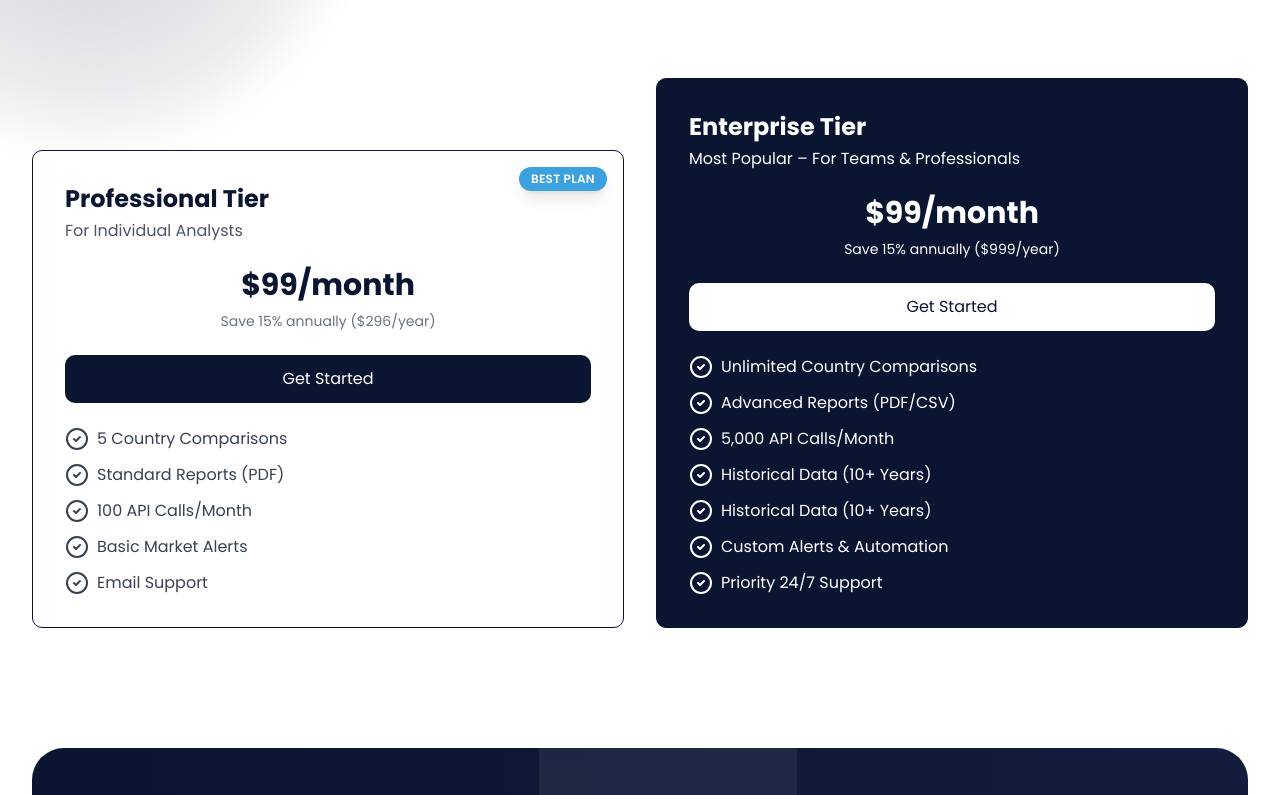
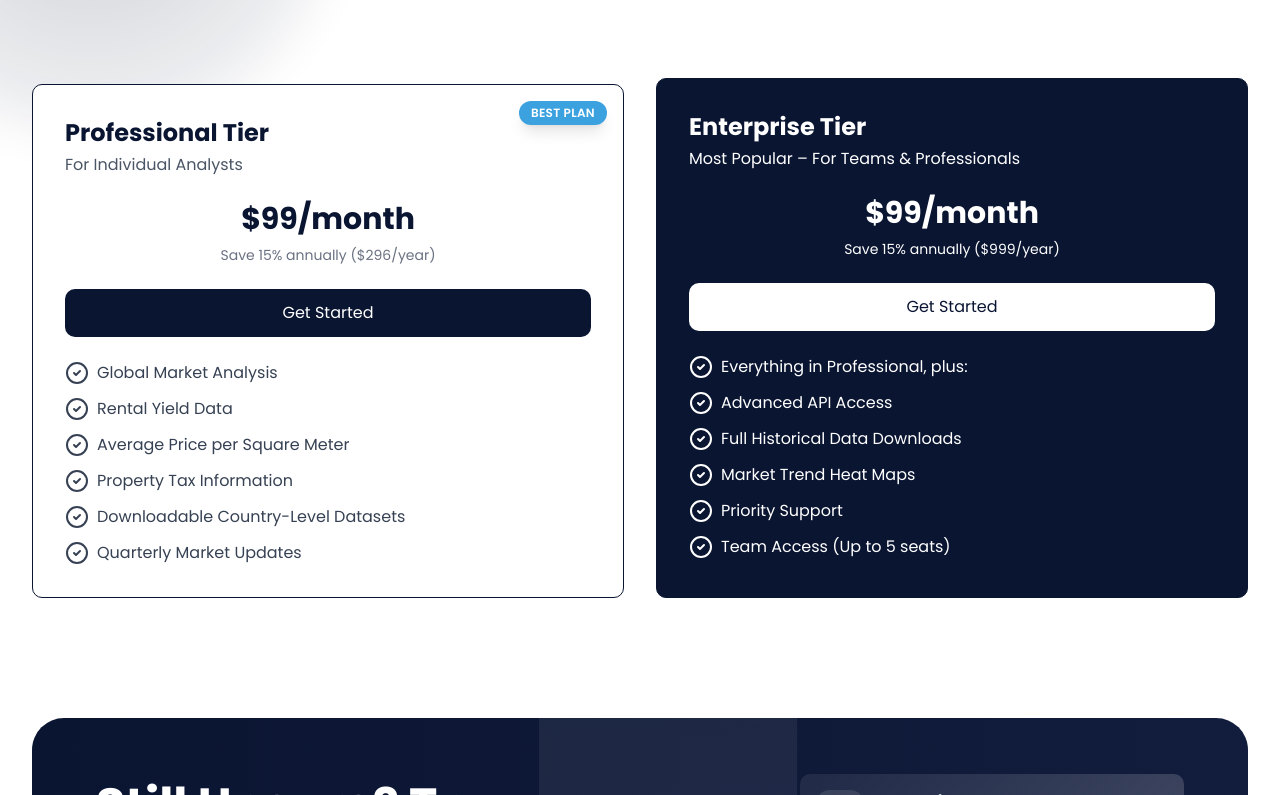
Before and after one commit to mubashirbappi5/EstateAtlas, a Next.js app: page /pricing in a window 1280 px wide. Shown: the part 526-1321 px from the top of the page. Built offline with nearby package versions, Linux system fonts and the light colour scheme.

Commit message:
update register form

```diff
--- a/src/components/Auth/RegisterForm.tsx
+++ b/src/app/auth/subscribe/page.tsx
@@ -2,7 +2,7 @@
 
 import Image from 'next/image';
 import { useState } from 'react';
-import logo from '../../../public/logo.png';
+import logo from '../../../../public/logo.png';
 export default function RegisterForm() {
   const [formData, setFormData] = useState({
     first_name: '',
@@ -58,7 +58,8 @@ export default function RegisterForm() {
   };
 
   return (
-    <div className="w-full max-w-2xl mx-auto border overflow-hidden bg-white rounded-lg shadow-md dark:bg-gray-800">
+    <div className="flex items-center justify-center min-h-screen bg-gray-100 dark:bg-gray-900">
+        <div className="w-full max-w-2xl  mx-auto border overflow-hidden bg-white rounded-lg shadow-md dark:bg-gray-800">
       <div className="px-12 py-10">
         <div className="flex my-4 justify-center mx-auto">
           <Image className="w-auto h-7 sm:h-8" src={logo} alt="Logo" />
@@ -142,5 +143,6 @@ export default function RegisterForm() {
         <a href="login" className="text-sm font-bold text-blue-500 dark:text-blue-400 hover:underline">Login</a>
       </div>
     </div>
+    </div>
   );
 }
--- a/src/app/pricing/page.tsx
+++ b/src/app/pricing/page.tsx
@@ -15,7 +15,7 @@ import Footer from "@/components/Footer";
 const Pricing = () => {
   return (
     <div>
-          <Navbar/>
+      <Navbar />
       {/* Pricing hero section */}
       <div className="md:container mx-auto md:mb-20 mb-7 md:p-8 p-2 text-[#0A1532] text-center">
         <h1 className="md:text-6xl text-4xl mt-20 text-center font-semibold leading-relaxed md:leading-[5rem]">
@@ -49,7 +49,7 @@ const Pricing = () => {
 
               <div className="flex flex-col items-start mb-6">
                 <h2 className="text-2xl font-bold text-[#0A1532] mb-1">
-                  Professional  Tier
+                  Professional Tier
                 </h2>
                 <h4 className="text-gray-600">For Individual Analysts</h4>
               </div>
@@ -72,31 +72,37 @@ const Pricing = () => {
                   <span className="mr-2">
                     <CircleCheck />
                   </span>
-                  5 Country Comparisons
+                  Global Market Analysis
                 </li>
                 <li className="flex items-start">
                   <span className="mr-2">
                     <CircleCheck />
                   </span>
-                  Standard Reports (PDF)
+                  Rental Yield Data
                 </li>
                 <li className="flex items-start">
                   <span className="mr-2">
                     <CircleCheck />
                   </span>
-                  100 API Calls/Month
+                  Average Price per Square Meter
                 </li>
                 <li className="flex items-start">
                   <span className="mr-2">
                     <CircleCheck />
                   </span>
-                  Basic Market Alerts
+                  Property Tax Information
                 </li>
                 <li className="flex items-start">
                   <span className="mr-2">
                     <CircleCheck />
                   </span>
-                  Email Support
+                  Downloadable Country-Level Datasets
+                </li>
+                <li className="flex items-start">
+                  <span className="mr-2">
+                    <CircleCheck />
+                  </span>
+                  Quarterly Market Updates
                 </li>
               </ul>
             </div>
@@ -129,44 +135,39 @@ const Pricing = () => {
                   <span className="mr-2">
                     <CircleCheck />
                   </span>
-                  Unlimited Country Comparisons
+                  Everything in Professional, plus:
                 </li>
                 <li className="flex items-start">
                   <span className="mr-2">
                     <CircleCheck />
                   </span>
-                  Advanced Reports (PDF/CSV)
+              Advanced API Access
                 </li>
                 <li className="flex items-start">
                   <span className="mr-2">
                     <CircleCheck />
                   </span>
-                  5,000 API Calls/Month
+             Full Historical Data Downloads
                 </li>
                 <li className="flex items-start">
                   <span className="mr-2">
                     <CircleCheck />
                   </span>
-                  Historical Data (10+ Years)
+               Market Trend Heat Maps
                 </li>
                 <li className="flex items-start">
                   <span className="mr-2">
                     <CircleCheck />
                   </span>
-                  Historical Data (10+ Years)
+              Priority Support
                 </li>
                 <li className="flex items-start">
                   <span className="mr-2">
                     <CircleCheck />
                   </span>
-                  Custom Alerts & Automation
+                  Team Access (Up to 5 seats)
                 </li>
-                <li className="flex items-start">
-                  <span className="mr-2">
-                    <CircleCheck />
-                  </span>
-                  Priority 24/7 Support
-                </li>
+
               </ul>
             </div>
           </div>
@@ -189,9 +190,7 @@ const Pricing = () => {
                 className="object-cover object-[35%_center]"
                 priority
               />
-
             </div>
-
 
             {/* Main Content */}
             <div className="relative z-10 flex flex-col md:flex-row items-start justify-between gap-10">
@@ -277,7 +276,7 @@ const Pricing = () => {
           <FAQ />
         </section>
       </div>
-              <Footer/>
+      <Footer />
     </div>
   );
 };
--- a/src/components/Auth/Signup/PricingCard.tsx
+++ b/src/components/Auth/Signup/PricingCard.tsx
@@ -32,7 +32,7 @@ export const PricingCard = ({
 
  const router = useRouter();
 const handleClick = () => {
-    router.push(`/pricing-form?priceId=${currentPrice}&isYearly=${isYearly}`);
+    router.push(`subscribe?priceId=${currentPrice}&isYearly=${isYearly}`);
   };
 
   return (
```
Lines whose indentation alone changed are shown as unchanged.
